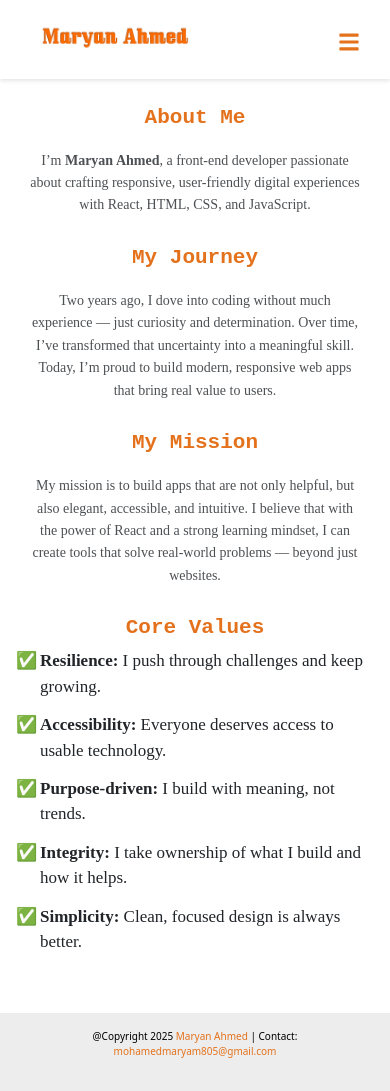
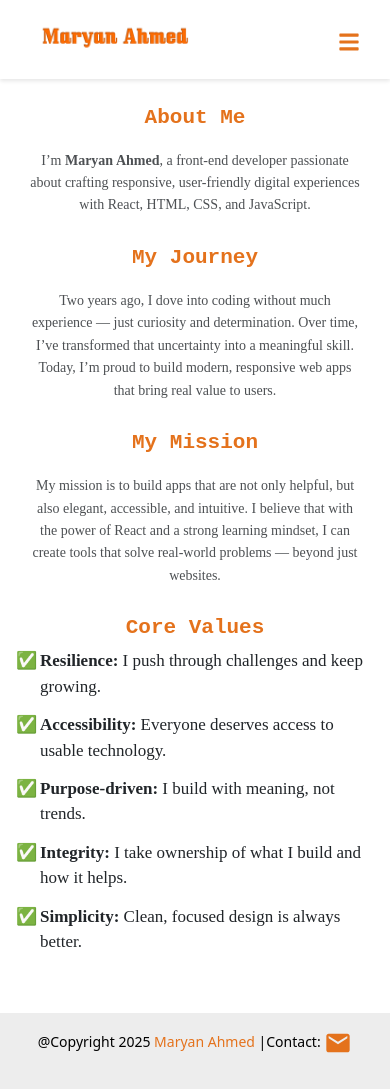
Before and after one commit to ZaamiAhmed/MaryamAhmed, a React (Create React App) app in the folder my-portfolio/: page /about in a window 390 px wide. Built offline with nearby package versions, Linux system fonts and the light colour scheme.

Commit message:
added mail icon

```diff
--- a/my-portfolio/src/App.css
+++ b/my-portfolio/src/App.css
@@ -20,20 +20,21 @@ footer p{
 }
 footer p strong{
     color: #e4721c;
-    font-weight: 400;
+    font-weight: 500;
 }
 footer a{
     text-decoration: none;
     color: #e4721c;
 }
-footer a:hover{
-    color: #000;
+a:hover svg {
+    color: #444;
+    transform: scale(1.1);
+    transition: 0.3s ease;
+  }
 
-}
-/* Media Queries */
 @media (max-width: 720px) {
     footer p {
-      font-size: 15px;
+      font-size: 21px;
 
 
     }
@@ -41,20 +42,23 @@ footer a:hover{
 
   @media (max-width: 549px) {
     footer p {
-      font-size: 13px;
+      font-size: 20px;
 
     }
 }
-@media (max-width: 479px) {
+@media (max-width: 452px) {
     footer p {
-   font-size: 10px;
+   font-size: 17px;
    /* padding-right: 10px; */
 
     }
+    a svg{
+        font-size: 20px;
+    }
 }
-@media (max-width: 376px) {
+@media (max-width: 390px) {
     footer p {
-      font-size: 8px;
+      font-size: 14px;
 
     }
 }
--- a/my-portfolio/src/App.js
+++ b/my-portfolio/src/App.js
@@ -5,6 +5,7 @@
  import About from './Pages/About';
  import Projects from "./Pages/Projects";
  import Contact from "./Pages/Contact";
+ import{MdEmail} from 'react-icons/md';
 
  import './App.css';
  export default function App() {
@@ -21,10 +22,10 @@
       <footer>
         <p>
           @Copyright {new Date().getFullYear()} <strong>Maryan Ahmed </strong>
-          | Contact:
+          |Contact:
           <a href="mailto:mohamedmaryam805@gmail.com">
             {" "}
-            mohamedmaryam805@gmail.com
+           <MdEmail size={28}/>
           </a>
         </p>
       </footer>
```
